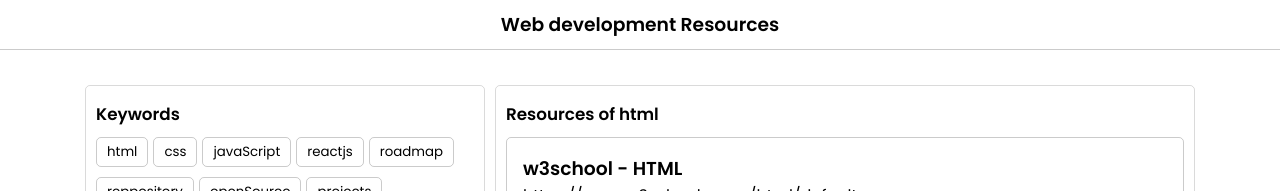
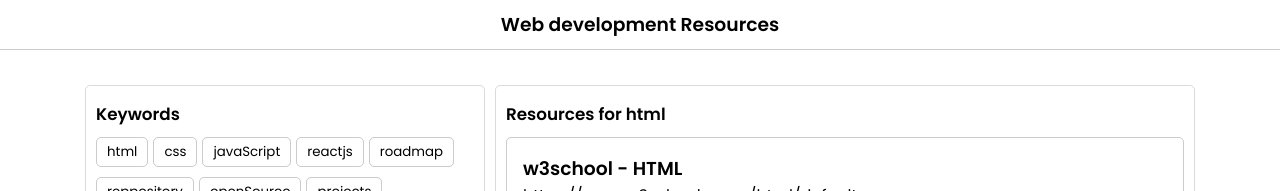
Before and after one commit to pritam-kr/resources, a React (Create React App) app: page / in a window 1280 px wide. Shown: the top 191 px of the page. Built offline with nearby package versions, Linux system fonts and the light colour scheme.

Commit message:
Update App.js

```diff
--- a/src/App.js
+++ b/src/App.js
@@ -193,7 +193,7 @@ function App() {
             </div>
           </div>
           <div className="links-container">
-            <h5 className="container-text">Resources of {resources}</h5>
+            <h5 className="container-text">Resources for {resources}</h5>
             {resourcesDb[resources].map((el) => {
               return (
                 <>
```
